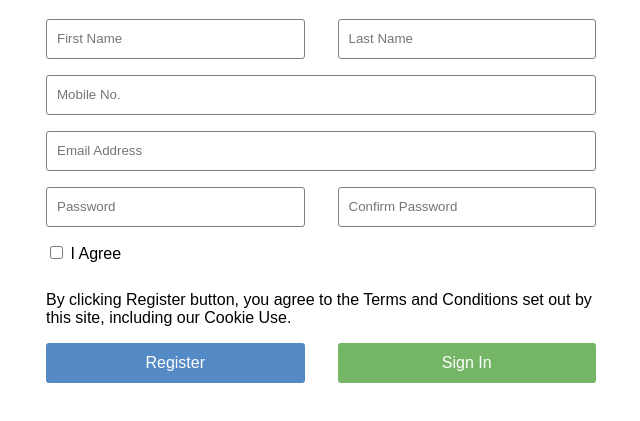
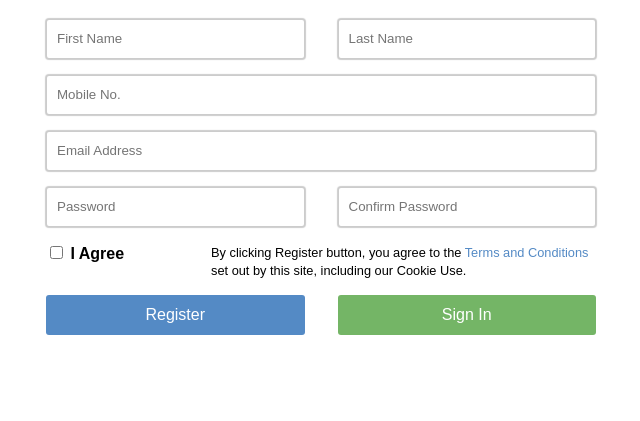
Before and after one commit to jiyunnoh/antra_react_SEP_hw1, a plain HTML site: page index.html in a window 1280 px wide. Shown: the part 61-482 px from the top of the page, without its empty margins (319-959 px from the left). Drawn offline with Linux system fonts and the light colour scheme.

Commit message:
Update styles

```diff
--- a/index.html
+++ b/index.html
@@ -27,6 +27,7 @@
             />
           </div>
         </div>
+        <div class="row">
           <input
             type="tel"
             id="mobile"
@@ -34,12 +35,15 @@
             placeholder="Mobile No."
             pattern="[0-9]{3}-[0-9]{2}-[0-9]{3}"
           />
+        </div>
+        <div class="row">
           <input
             type="email"
             id="email"
             name="email"
             placeholder="Email Address"
           />
+        </div>
         <div class="row">
           <div class="column">
             <input
@@ -58,13 +62,17 @@
             />
           </div>
         </div>
-        <div class="agree">
+        <div class="agree row">
+          <div class="shortcolumn">
             <input type="checkbox" id="agree" name="agree" />
-          <label for="agree">I Agree</label>
-          <p
-            >By clicking Register button, you agree to the Terms and Conditions
-            set out by this site, including our Cookie Use.
-        </p>
+            <label for="agree"><strong>I Agree</strong></label>
+          </div>
+          <div class="longcolumn">
+            <span class="subtitle"
+              >By clicking Register button, you agree to the <a href="">Terms and
+              Conditions</a> set out by this site, including our Cookie Use.
+            </span>
+          </div>
         </div>
         <div class="row">
           <div class="column">
--- a/styles.css
+++ b/styles.css
@@ -11,33 +11,44 @@
 .row {
     display: flex;
     justify-content: space-between;
+    margin-bottom: 1rem;
 }
 
 .column {
     width: 47%;
 }
 
+.shortcolumn {
+    width: 30%;
+}
+
+.longcolumn {
+    width: 70%;
+}
+
 input, button {
     width: 100%;
     height: 2.5rem;
-    margin-bottom: 1rem;
     padding: 0 10px;
     border-radius: 3px;
 }
 
 input {
-    border: solid 0.5px grey;
+    border: solid 0.5px rgba(0, 0, 0, .2);
+    box-shadow: 0px 0px 1px 1px rgba(0, 0, 0, .2)
 }
 
 input:focus {
     outline: none;
-    border-color: lightblue;
-    box-shadow: 0 0 10px lightblue;
+    border: solid 1px rgb(159, 198, 235);
+    box-shadow: 0 0 5px rgb(159, 198, 235);
 }
 
 input[type="checkbox"] {
     width: auto;
     height: auto;
+    border: solid 1px black;
+    box-shadow: none;
 }
 
 button {
@@ -54,6 +65,15 @@ button[value="Sign In"] {
     background-color: rgb(116, 181, 102);
 }
 
+a {
+    color: rgb(84, 138, 197);
+    text-decoration: none;
+}
+
 h1 {
     text-align: center;
 }
+
+.subtitle {
+    font-size: 0.8rem;
+}
```
Lines whose indentation alone changed are shown as unchanged.
